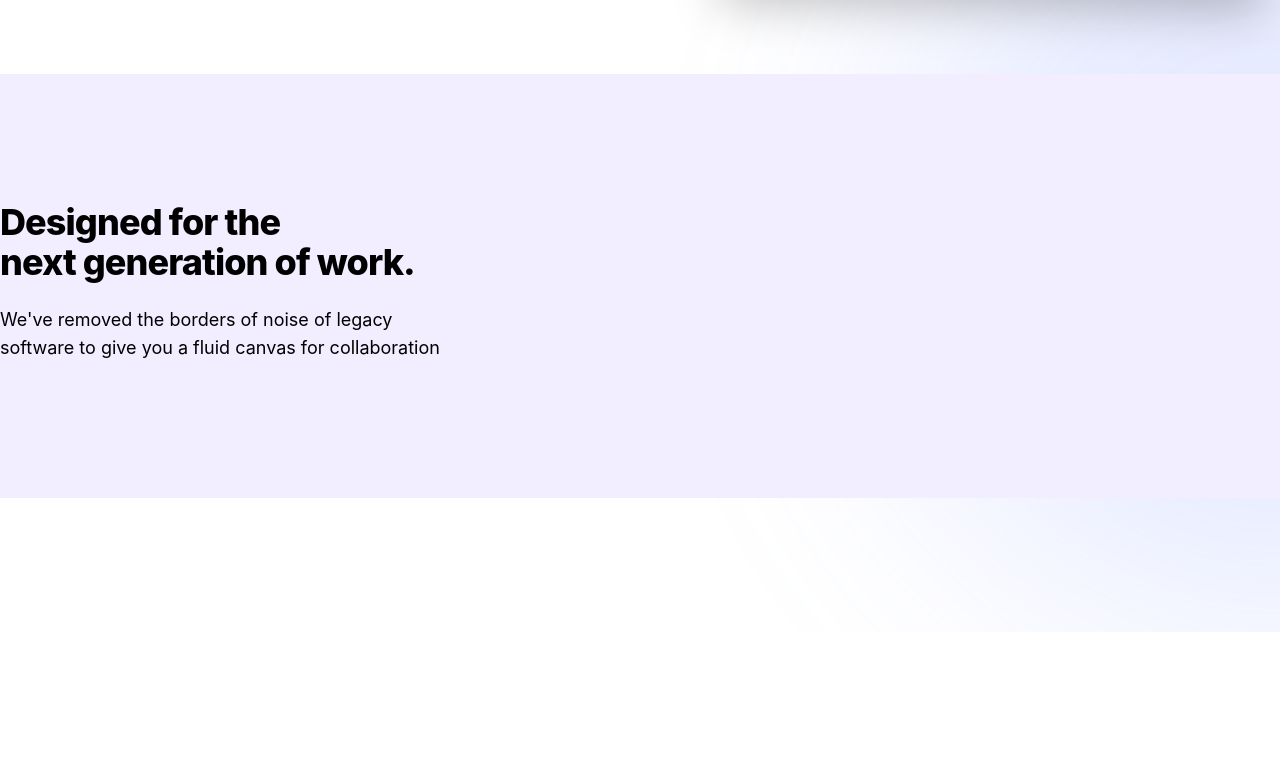
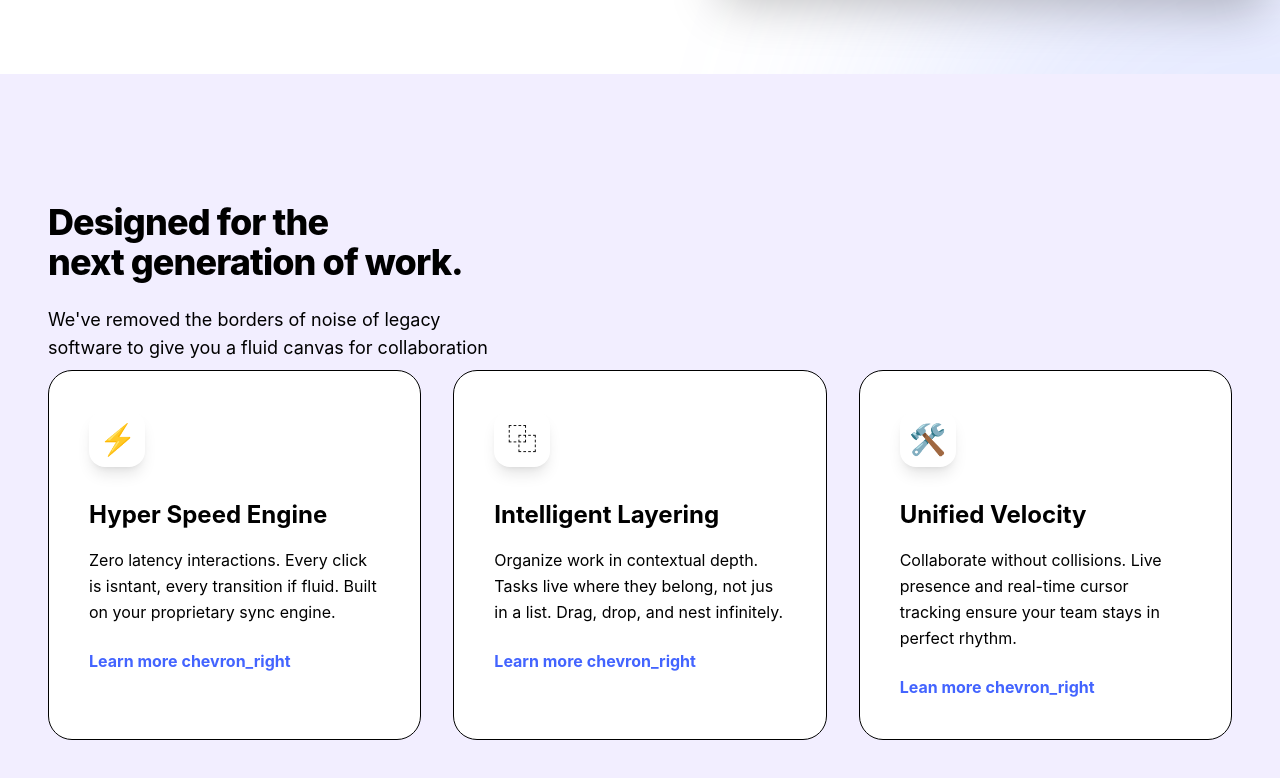
Before and after one commit to Jomerubaldo/Landing-Page-With-Reactjs, a React app in the folder frontend/: page / in a window 1280 px wide. Shown: the part 568-1346 px from the top of the page. Before the commit the page ends 1200 px from the top, so only its background shows below. Built offline with nearby package versions, Linux system fonts and the light colour scheme; the HTML template or start-up script is replaced by a standard one.

Commit message:
progress today

```diff
--- a/frontend/src/pages/Home.jsx
+++ b/frontend/src/pages/Home.jsx
@@ -59,8 +59,9 @@ const Home = () => {
             <div className="w-200 h-200 bg-[#879aff] rounded-full blur-[120px] translate-x-1/2 translate-y-1/2"></div>
           </div>
         </section>
+
         <section className="bg-[#f2eeff] py-32">
-          <div className="max-w-screen-2xl mx-auto">
+          <div className="max-w-screen-2xl mx-auto px-12">
             <div className="flex flex-col">
               <div className="max-w-2xl">
                 <h2 className="text-4xl font-extrabold tracking-tight mb-6">
@@ -73,6 +74,61 @@ const Home = () => {
                 you a fluid canvas for collaboration
               </p>
             </div>
+            <div className="grid grid-cols-3 gap-8">
+              {/* Card 1 */}
+              <div className="group bg-white p-10 rounded-3xl transition-all duration-300 hover:-translate-y-2 border">
+                <div className="w-14 h-14 rounded-2xl flex items-center justify-center mb-8 shadow-lg">
+                  <span className="text-3xl">⚡</span>
+                </div>
+                <h3 className="text-2xl font-bold mb-4">Hyper Speed Engine</h3>
+                <p className="leading-relaxed mb-6">
+                  Zero latency interactions. Every click is isntant, every
+                  transition if fluid. Built on your proprietary sync engine.
+                </p>
+                <a
+                  className="text-[#4364FF] font-bold flex items-center group-hover:gap-2 transition-all"
+                  href="#"
+                >
+                  Learn more <span className=" ml-1">chevron_right</span>
+                </a>
+              </div>
+              {/* Card 2 */}
+              <div className="group bg-white p-10 rounded-3xl transition-all duration-300 hover:-translate-y-2 border">
+                <div className="w-14 h-14 rounded-2xl flex items-center justify-center mb-8 shadow-lg">
+                  <span className="text-3xl">⿻</span>
+                </div>
+                <h3 className="text-2xl font-bold mb-4">
+                  Intelligent Layering
+                </h3>
+                <p className="leading-relaxed mb-6">
+                  Organize work in contextual depth. Tasks live where they
+                  belong, not jus in a list. Drag, drop, and nest infinitely.
+                </p>
+                <a
+                  className="text-[#4364FF] font-bold flex items-center group-hover:gap-2 transition-all"
+                  href="#"
+                >
+                  Learn more <span className="ml-1">chevron_right</span>
+                </a>
+              </div>
+              {/* Card 3 */}
+              <div className="group bg-white p-10 rounded-3xl transition-all duration-300 hover:-translate-y-2 border">
+                <div className="w-14 h-14 rounded-2xl flex items-center justify-center mb-8 shadow-lg">
+                  <span className="text-3xl">🛠️</span>
+                </div>
+                <h3 className="text-2xl font-bold mb-4">Unified Velocity</h3>
+                <p className="leading-relaxed mb-6">
+                  Collaborate without collisions. Live presence and real-time
+                  cursor tracking ensure your team stays in perfect rhythm.
+                </p>
+                <a
+                  className="text-[#4364FF] font-bold flex items-center group-hover:gap-2 transition-all"
+                  href="#"
+                >
+                  Lean more <span className="ml-1">chevron_right</span>
+                </a>
+              </div>
+            </div>
           </div>
         </section>
       </main>
```
